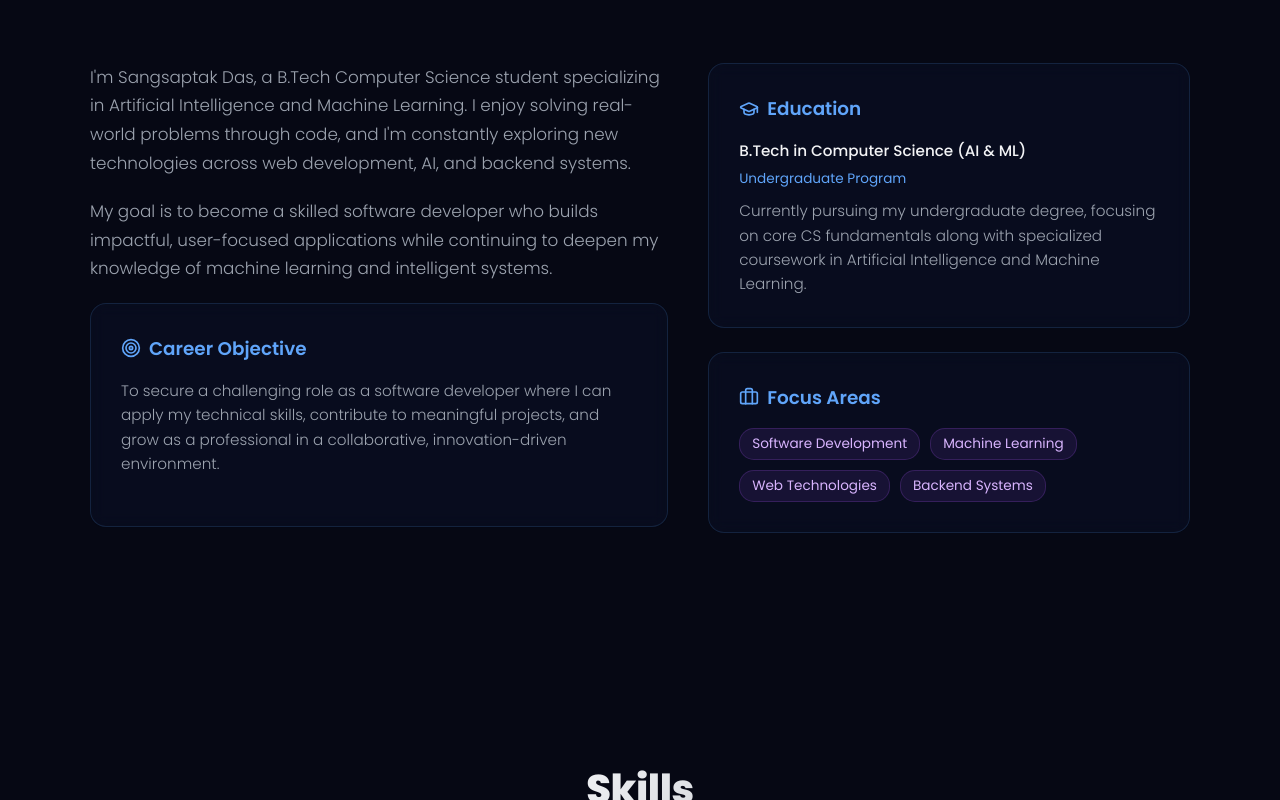
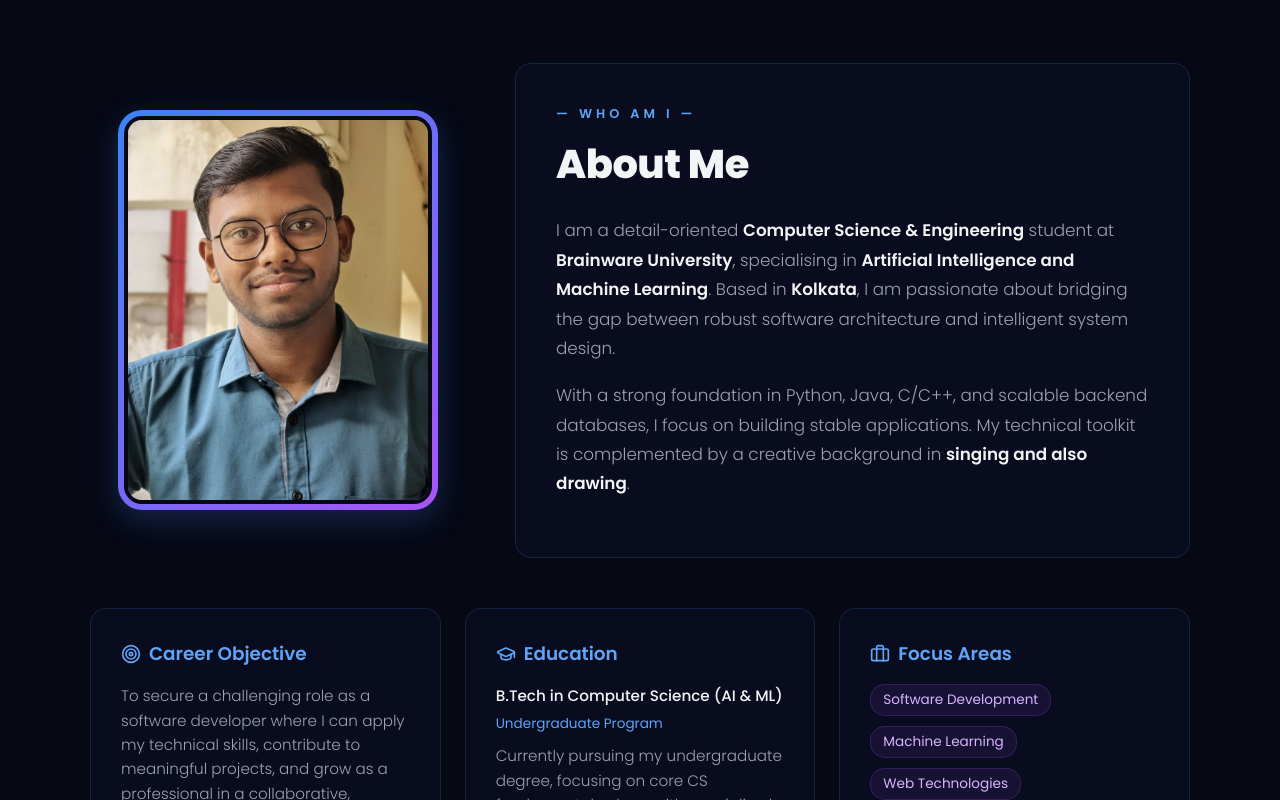
Before and after one commit to ronyhcker/sangsaptak-portfolio, a React (Vite) app: page / in a window 1280 px wide. Shown: the part 1000-1800 px from the top of the page. Built offline with nearby package versions, Linux system fonts and the light colour scheme.

Commit message:
Update About Me layout with profile picture and custom biography

```diff
--- a/src/App.css
+++ b/src/App.css
@@ -226,19 +226,96 @@ header.scrolled {
 /* ===========================
    About Section
 =========================== */
-.about-grid {
+.about-main-layout {
   display: grid;
-  grid-template-columns: 1.2fr 1fr;
-  gap: 40px;
-  align-items: start;
+  grid-template-columns: 1fr 1.8fr;
+  gap: 50px;
+  align-items: center;
+  margin-bottom: 50px;
 }
 
-.about-text p {
+@media (max-width: 768px) {
+  .about-main-layout {
+    grid-template-columns: 1fr;
+    gap: 30px;
+  }
+}
+
+.about-image-side {
+  display: flex;
+  justify-content: center;
+}
+
+.about-image-frame {
+  position: relative;
+  width: 100%;
+  max-width: 320px;
+  aspect-ratio: 4/5;
+  border-radius: 24px;
+  padding: 6px;
+  background: linear-gradient(135deg, var(--accent-primary), var(--accent-secondary));
+  box-shadow: 0 10px 30px rgba(59, 130, 246, 0.25);
+  transition: transform 0.3s ease, box-shadow 0.3s ease;
+}
+
+.about-image-frame:hover {
+  transform: scale(1.02);
+  box-shadow: 0 15px 40px rgba(59, 130, 246, 0.4);
+}
+
+.about-profile-img {
+  width: 100%;
+  height: 100%;
+  object-fit: cover;
+  border-radius: 18px;
+  display: block;
+  border: 4px solid var(--bg-primary);
+}
+
+.about-content-side {
+  background: var(--bg-card);
+  border: 1px solid var(--border-color);
+  border-radius: var(--radius-lg);
+  padding: 40px;
+  backdrop-filter: blur(8px);
+  -webkit-backdrop-filter: blur(8px);
+  text-align: left;
+}
+
+.about-tag {
+  font-size: 0.8rem;
+  letter-spacing: 4px;
+  color: var(--accent-glow);
+  margin-bottom: 8px;
+  font-weight: 600;
+  text-transform: uppercase;
+}
+
+.about-title-large {
+  font-size: 2.5rem;
+  font-weight: 800;
+  margin-bottom: 20px;
+  letter-spacing: -0.5px;
+}
+
+.about-paragraphs p {
+  font-size: 1.05rem;
+  line-height: 1.75;
   color: var(--text-muted);
+  margin-bottom: 18px;
   font-weight: 300;
-  margin-bottom: 20px;
-  font-size: 1.05rem;
-  line-height: 1.7;
+}
+
+.about-paragraphs p strong {
+  color: var(--text-main);
+  font-weight: 600;
+}
+
+.about-details-grid {
+  display: grid;
+  grid-template-columns: repeat(auto-fit, minmax(300px, 1fr));
+  gap: 24px;
+  margin-bottom: 24px;
 }
 
 .about-box {
@@ -246,7 +323,6 @@ header.scrolled {
   border: 1px solid var(--border-color);
   border-radius: var(--radius-lg);
   padding: 30px;
-  margin-bottom: 24px;
   backdrop-filter: blur(8px);
   -webkit-backdrop-filter: blur(8px);
   transition: all 0.3s ease;
--- a/src/App.jsx
+++ b/src/App.jsx
@@ -1,5 +1,6 @@
 import { useState, useEffect } from 'react'
 import * as Icons from 'lucide-react'
+import profileImg from './assets/profile.jpg'
 import './App.css'
 
 // Centralized portfolio data config for easy customization
@@ -12,8 +13,8 @@ const PORTFOLIO_DATA = {
   resumeUrl: '#',
   about: {
     paragraphs: [
-      "I'm Sangsaptak Das, a B.Tech Computer Science student specializing in Artificial Intelligence and Machine Learning. I enjoy solving real-world problems through code, and I'm constantly exploring new technologies across web development, AI, and backend systems.",
-      "My goal is to become a skilled software developer who builds impactful, user-focused applications while continuing to deepen my knowledge of machine learning and intelligent systems."
+      "I am a detail-oriented Computer Science & Engineering student at Brainware University, specialising in Artificial Intelligence and Machine Learning. Based in Kolkata, I am passionate about bridging the gap between robust software architecture and intelligent system design.",
+      "With a strong foundation in Python, Java, C/C++, and scalable backend databases, I focus on building stable applications. My technical toolkit is complemented by a creative background in singing and also drawing."
     ],
     objective: {
       title: 'Career Objective',
@@ -246,12 +247,30 @@ function App() {
           <h2 className="section-title">About Me</h2>
           <p className="section-subtitle">A little more about who I am and what I do</p>
 
-          <div className="about-grid">
-            <div className="about-text">
-              {PORTFOLIO_DATA.about.paragraphs.map((para, idx) => (
-                <p key={idx}>{para}</p>
-              ))}
+          {/* Main Intro with Image */}
+          <div className="about-main-layout">
+            <div className="about-image-side">
+              <div className="about-image-frame">
+                <img src={profileImg} alt={PORTFOLIO_DATA.name} className="about-profile-img" />
+              </div>
+            </div>
+            <div className="about-content-side">
+              <div className="about-tag">— WHO AM I —</div>
+              <h3 className="about-title-large">About <span className="accent-text">Me</span></h3>
+              <div className="about-paragraphs">
+                <p>
+                  I am a detail-oriented <strong>Computer Science & Engineering</strong> student at <strong>Brainware University</strong>, specialising in <strong>Artificial Intelligence and Machine Learning</strong>. Based in <strong>Kolkata</strong>, I am passionate about bridging the gap between robust software architecture and intelligent system design.
+                </p>
+                <p>
+                  With a strong foundation in Python, Java, C/C++, and scalable backend databases, I focus on building stable applications. My technical toolkit is complemented by a creative background in <strong>singing and also drawing</strong>.
+                </p>
+              </div>
+            </div>
+          </div>
 
+          {/* Detail Boxes Grid */}
+          <div className="about-details-grid">
+            {/* Objective */}
             <div className="about-box">
               <h3>
                 <DynamicIcon name="Target" size={20} />
@@ -259,9 +278,8 @@ function App() {
               </h3>
               <p>{PORTFOLIO_DATA.about.objective.text}</p>
             </div>
-            </div>
 
-            <div className="about-info">
+            {/* Education */}
             <div className="about-box">
               <h3>
                 <DynamicIcon name="GraduationCap" size={20} />
@@ -272,6 +290,7 @@ function App() {
               <p>{PORTFOLIO_DATA.about.education.details}</p>
             </div>
 
+            {/* Focus Areas */}
             <div className="about-box">
               <h3>
                 <DynamicIcon name="Briefcase" size={20} />
@@ -281,7 +300,6 @@ function App() {
                 {PORTFOLIO_DATA.about.focusAreas.map((area, idx) => (
                   <span key={idx} className="focus-tag">{area}</span>
                 ))}
-                </div>
               </div>
             </div>
           </div>
```
Also changed, not shown: src/assets/profile.jpg (added). Lines whose indentation alone changed are shown as unchanged.
